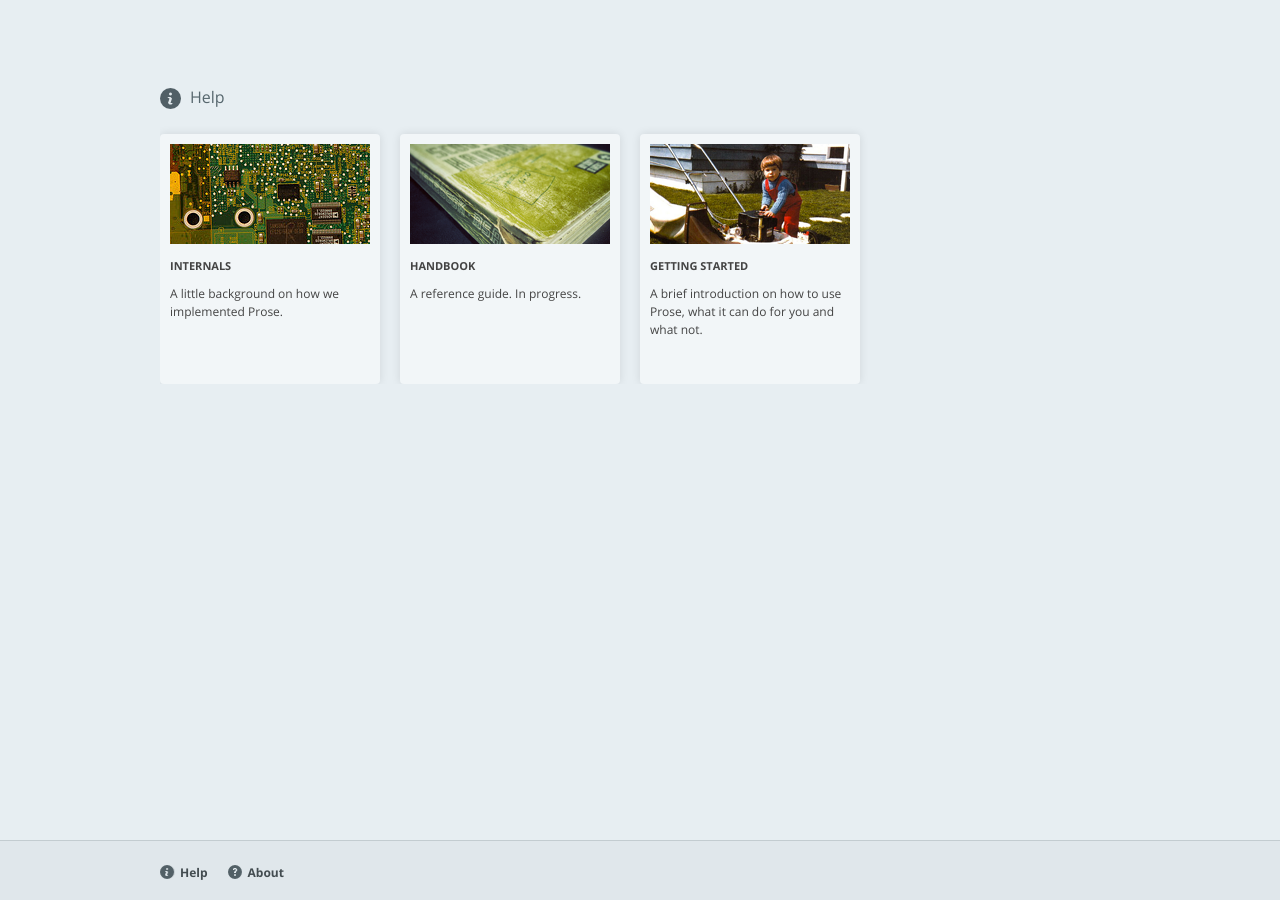
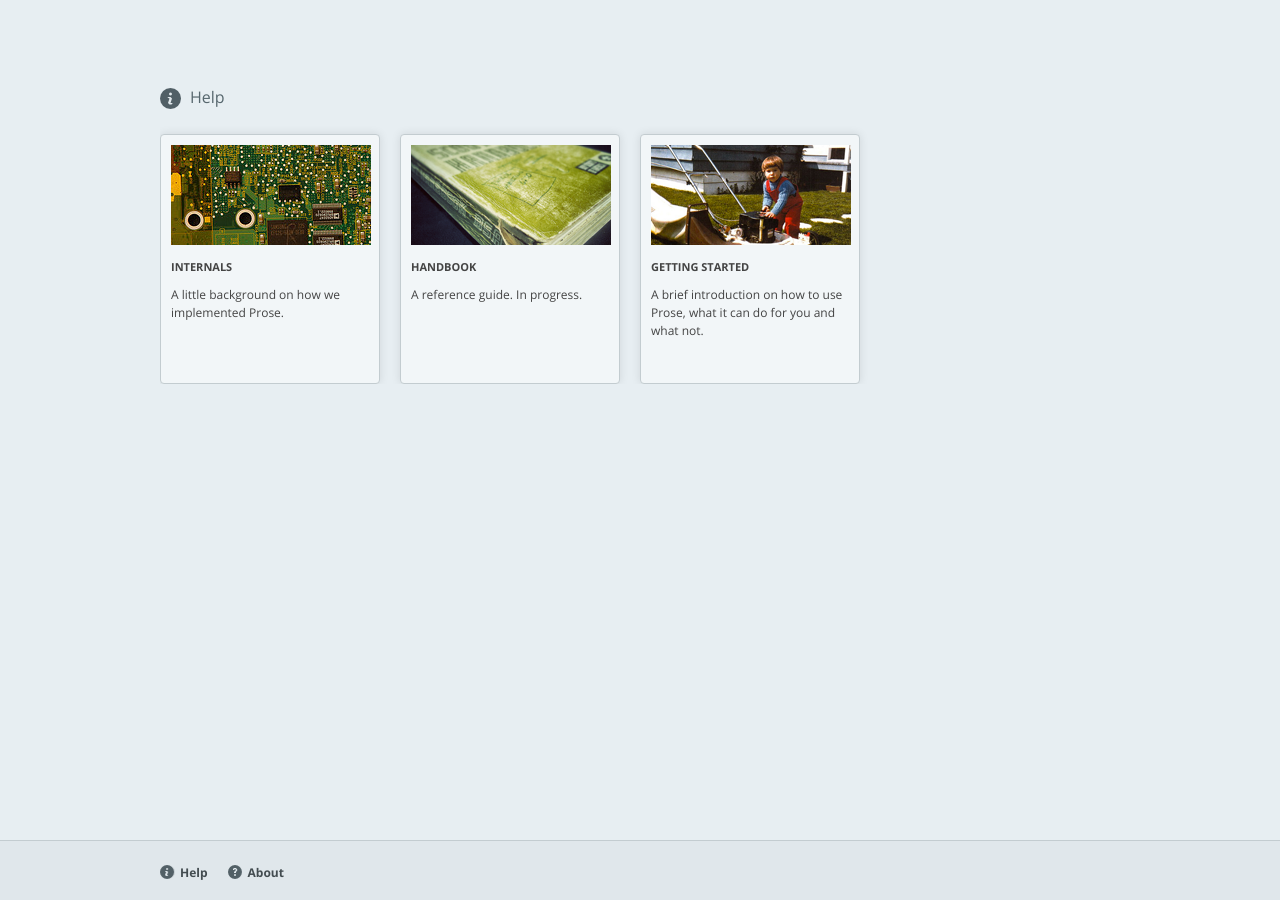
Before and after one commit to prose/prose, a Jekyll site: the page built from help.html, in a window 1280 px wide. Built offline with Jekyll 4.4.1, drawn with Linux system fonts in a browser that asks for light colours.

Commit message:
added border to about section articles.

```diff
--- a/_includes/styles/style.css
+++ b/_includes/styles/style.css
@@ -1204,6 +1204,7 @@ ul.site li a {
   display: block;
   float: left;
   padding: 10px;
+  border: 1px solid #C3CCD0;
   }
   .help .articles .article:hover {
     background-color: white;
```
